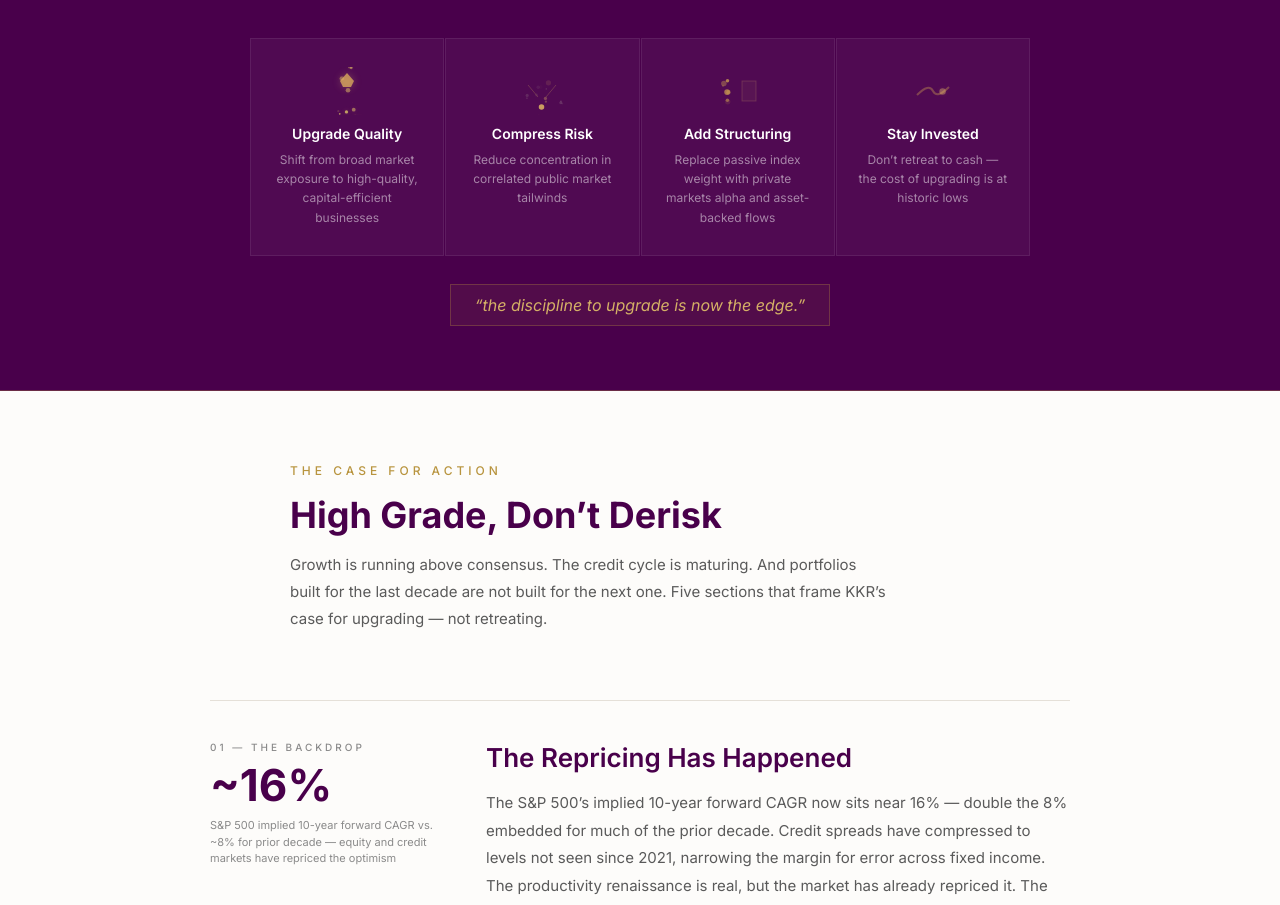
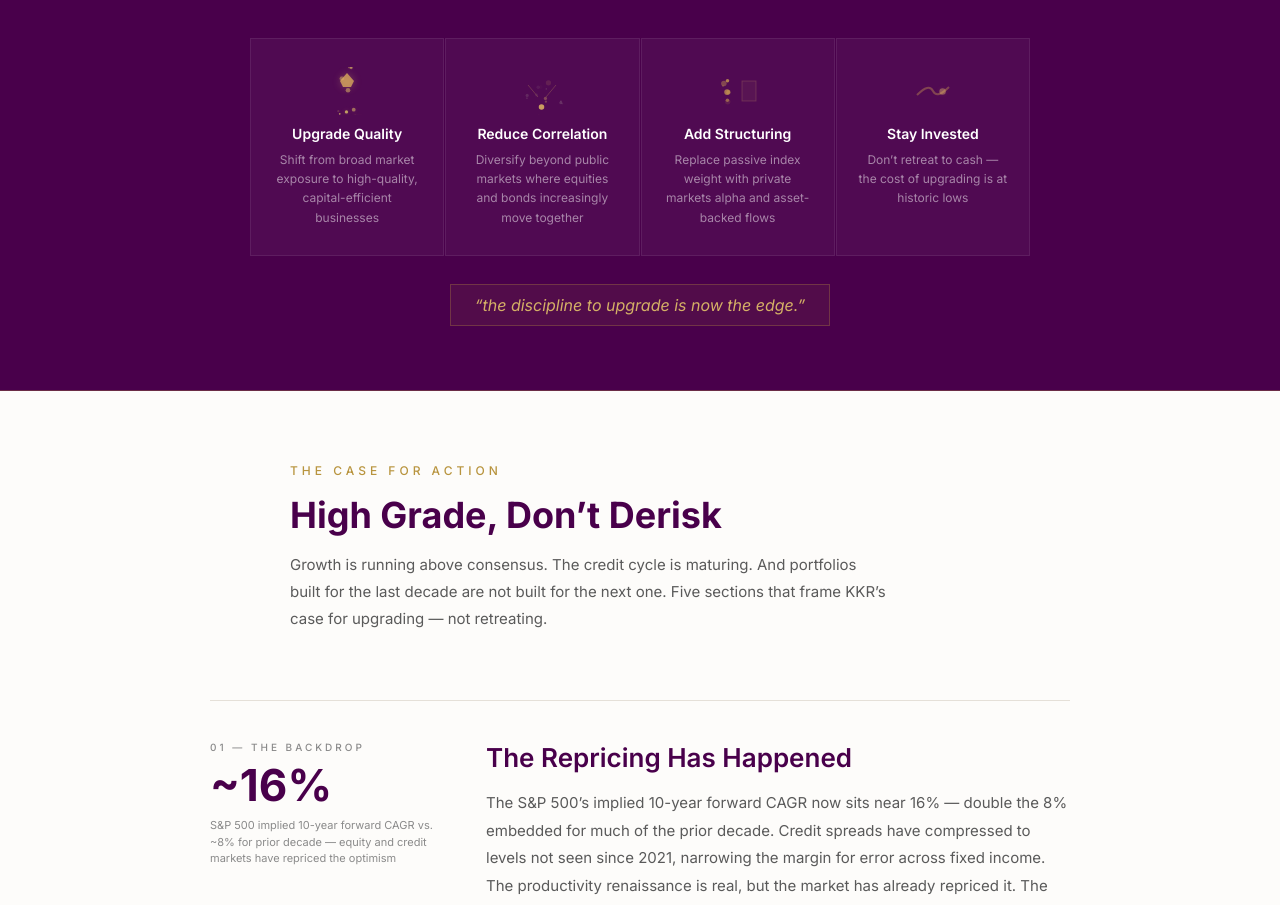
Before and after one commit to jonathanblank2026/kkr-outlook, a React (Vite) app: page / in a window 1280 px wide. Shown: the part 1349-2254 px from the top of the page. Built offline with nearby package versions, Linux system fonts and the light colour scheme.

Commit message:
fix: reduce correlation

```diff
--- a/src/KKROutlook.jsx
+++ b/src/KKROutlook.jsx
@@ -853,7 +853,7 @@ function HighGradeExplainer() {
   const [ref, vis] = useInView(0.2);
   const items = [
     { type: "upgrade", label: "Upgrade Quality", desc: "Shift from broad market exposure to high-quality, capital-efficient businesses" },
-    { type: "filter", label: "Compress Risk", desc: "Reduce concentration in correlated public market tailwinds" },
+    { type: "filter", label: "Reduce Correlation", desc: "Diversify beyond public markets where equities and bonds increasingly move together" },
     { type: "refine", label: "Add Structuring", desc: "Replace passive index weight with private markets alpha and asset-backed flows" },
     { type: "steady", label: "Stay Invested", desc: "Don\u2019t retreat to cash \u2014 the cost of upgrading is at historic lows" },
   ];
```
